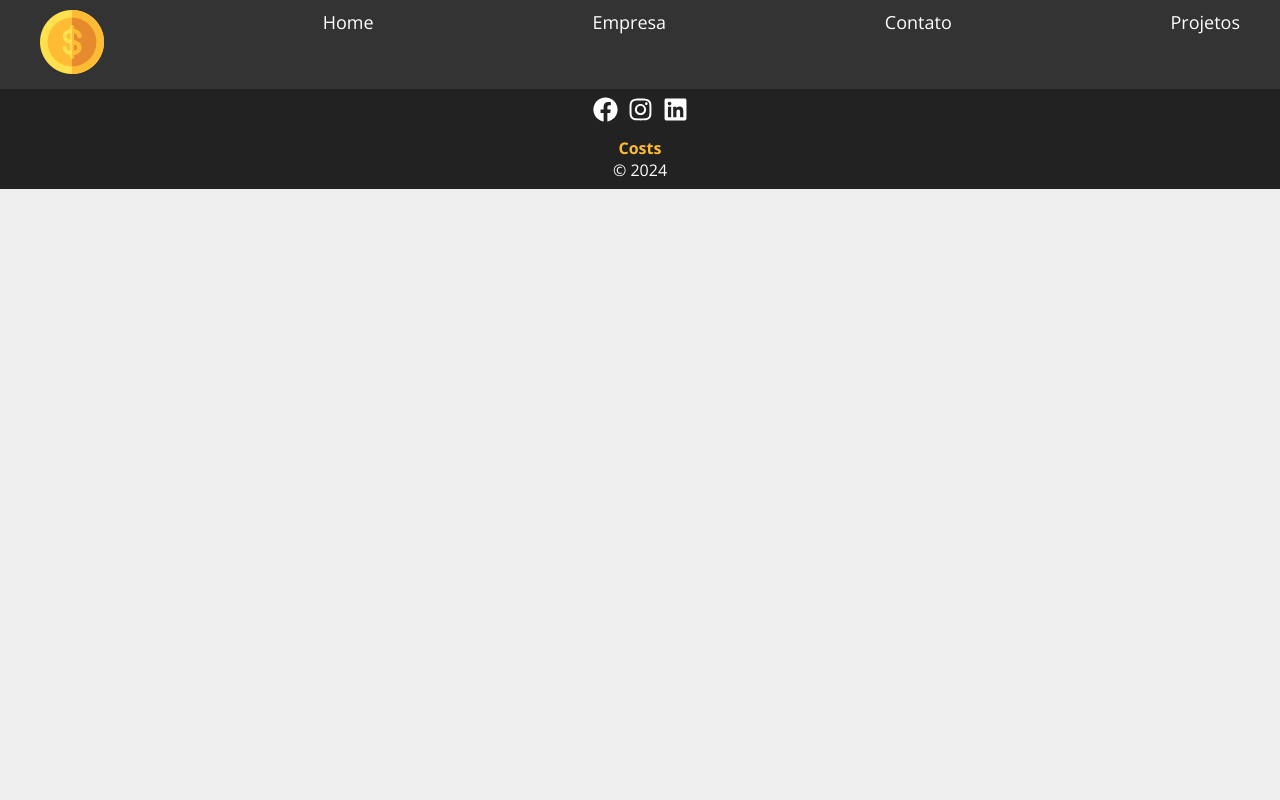
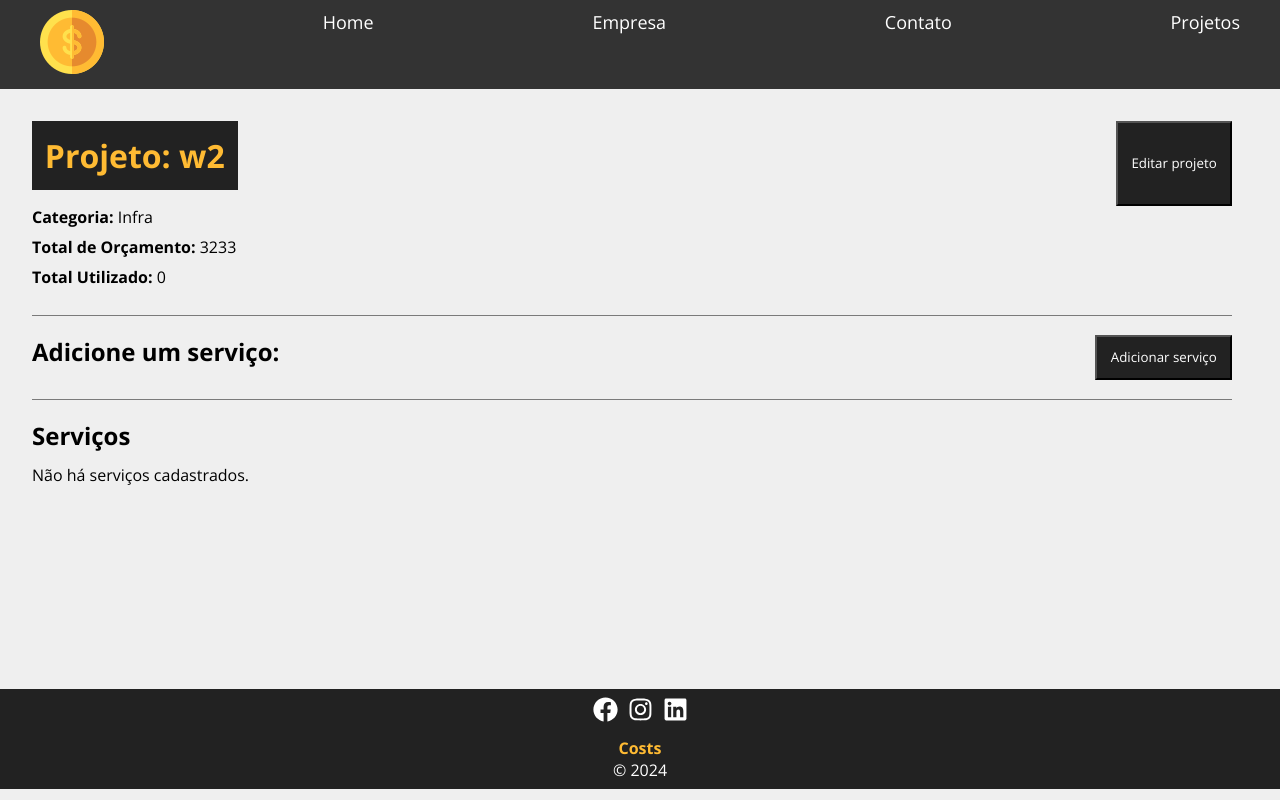
Before and after one commit to gertn1/Gerenciador-de-projetos-, a React (Create React App) app: page /project/e6d2 in a window 1280 px wide. Built offline with nearby package versions, Linux system fonts and the light colour scheme; data requests are answered from the project's data file.

Commit message:
tela de projetos foi acresentada botão editar e adicionar serviço

```diff
--- a/db.json
+++ b/db.json
@@ -12,15 +12,28 @@
       "services": []
     },
     {
-      "id": "59b6",
-      "name": "meu amor",
-      "budget": "10000000",
+      "id": "f2bc",
+      "name": "site de jogos",
+      "budget": "6662",
       "category": {
-        "id": "4",
-        "name": "Planejamento"
+        "id": "1",
+        "name": "Infra"
       },
       "cost": 0,
       "services": []
+    },
+    {
+      "id": "faa6",
+      "name": "projeto atualizado",
+      "budget": "21322",
+      "category": {
+        "id": "2",
+        "name": "Desenvolvimento"
+      },
+      "cost": 3232,
+      "services": [
+
+      ]
     }
   ],
   "categories": [
--- a/src/App.js
+++ b/src/App.js
@@ -8,6 +8,7 @@ import Container from './components/layout/Container';
 import NavBar from './components/layout/NavBar';
 import Footer from './components/layout/Footer';
 import Projects from './components/pages/Projects';
+import Project from './components/pages/Project';
 
 function App() {
   return (
@@ -15,11 +16,13 @@ function App() {
       <NavBar />
 
       <Routes>
-        <Route path="/" element={<Container customClass="min-height"> <Home /> </Container>}/>
+        <Route exact path="/" element={<Container customClass="min-height"> <Home /> </Container>}/>
         <Route path="/company"element={<Container customClass="min-height"><Company /></Container>}/>
         <Route path="/projects"element={<Container customClass="min-height"><Projects/></Container>}/>
         <Route path="/contact"element={<Container customClass="min-height"><Contact /></Container>}/>
         <Route path="/newproject"element={<Container customClass="min-height"><NewProject /></Container>}/>
+        <Route path="/project/:id"element={<Container customClass="min-height"><Project /></Container>}/>
+
       </Routes>
      <Footer />
     </Router>
--- /dev/null
+++ b/src/components/pages/Project.js
@@ -0,0 +1,187 @@
+
+import styles from './Project.module.css';
+import { useParams } from 'react-router-dom';
+import { useState, useEffect } from 'react';
+import Loading from '../layout/Loading';
+import Container from '../layout/Container';
+import ProjectForms from '../project/ProjectForms';
+import Message from '../layout/Message';
+import ServiceForm from '../service/ServiceForm';
+import { parse, v4 as uuidv4 } from 'uuid';
+import ServiceCard from '../service/ServiceCard'
+
+function Project() {
+    const { id } = useParams();
+
+    const [project, setProject] = useState([]);
+    const [services , setServices] = useState([])
+    const [showProjectForm, setShowProjectForm] = useState(false);
+    const [showServiceForm, setShowServiceForm] = useState(false);
+    const [message, setMessage] = useState();
+    const [type, setType] = useState();
+
+    useEffect(() => {
+        setTimeout(() => {
+            fetch(`http://localhost:5000/projects/${id}`, {
+                method: 'GET',
+                headers: {
+                    'Content-Type': 'application/json'
+                },
+            })
+            .then(resp => resp.json())
+            .then((data) => {
+                setProject(data);
+                setServices(data.services)
+            })
+            .catch((err) => console.log);
+        }, 1000);
+    }, [id]);
+
+    function editPost(project) {
+        setMessage('');
+        if (project.budget < project.cost) {
+            setMessage('O orçamento não pode ser menor que o custo do projeto!!');
+            setType('error');
+            return false;
+        }
+        fetch(`http://localhost:5000/projects/${project.id}`, {
+            method: 'PATCH',
+            headers: {
+                'Content-Type': 'application/json',
+            },
+            body: JSON.stringify(project),
+        })
+        .then(resp => resp.json())
+        .then((data) => {
+            setProject(data);
+            setShowProjectForm(false);
+            setMessage('Projeto atualizado!!');
+            setType('success');
+        })
+        .catch(err => console.log(err));
+    }
+
+    function createService(project) {
+        setMessage('x');
+        console.log(message)
+
+        const lastService = project.services[project.services.length - 1];
+
+        lastService.id = uuidv4();
+
+        const lastServiceCost = lastService.cost;
+
+        const newCost = parseFloat(project.cost) + parseFloat(lastServiceCost);
+
+        if (newCost > parseFloat(project.budget)) {
+            setMessage('Orçamento ultrapassado, verifique o valor do serviço');
+            setType('error');
+            project.services.pop();
+            return false;
+        }
+            project.cost = newCost
+
+            fetch(`http://localhost:5000/projects/${project.id}` , {
+                method: 'PATCH',
+                headers: {
+                    'Content-Type ' : 'application/json'
+
+                },
+                 body: JSON.stringify(project)
+
+            })
+            .then((resp) => resp.json())
+            .then((data) => {
+
+               setShowServiceForm(false)
+
+            })
+            .catch((err) => console.log(err))
+
+    }
+
+    function removeService(){
+
+    }
+
+    function toggleProjectForm() {
+        setShowProjectForm(!showProjectForm);
+    }
+
+    function toggleServiceForm() {
+        setShowServiceForm(!showServiceForm);
+    }
+
+    return (
+        <>
+{project.name ? (
+    <div className={styles.project_detalhes}>
+        <Container customClass="column">
+            {message && <Message type={type} msg={message} />}
+            <div className={styles.details_container}>
+                <h1>Projeto: {project.name}</h1>
+                <button className={styles.btn} onClick={toggleProjectForm}>
+                    {!showProjectForm ? 'Editar projeto' : 'Fechar'}
+                </button>
+                {!showProjectForm ? (
+                <div className={styles.project_info}>
+                    <p>
+                        <span>Categoria: </span> {project.category ? project.category.name : ''}
+                    </p>
+                    <p>
+                        <span>Total de Orçamento: </span> {project.budget}
+                    </p>
+                    <p>
+                        <span>Total Utilizado: </span> {project.cost}
+                    </p>
+                </div>
+                ) : (
+                    <div className={styles.project_info}>
+                        <ProjectForms
+                            handleSubmit={editPost}
+                            btnText="Concluir edição"
+                            projectData={project}
+                        />
+                    </div>
+                )}
+            </div>
+            <div className={styles.service_form_container}>
+                <h2>Adicione um serviço: </h2>
+                <button className={styles.btn} onClick={toggleServiceForm}>
+                    {!showServiceForm ? 'Adicionar serviço' : 'Fechar'}
+                </button>
+                <div className={styles.project_info}>
+                    {showServiceForm && (
+                        <ServiceForm
+                            handleSubmit={createService}
+                            btnText="Adicionar Serviço"
+                            projectData={project}
+                        />
+                    )}
+                </div>
+            </div>
+            <h2>Serviços</h2>
+            <Container customClass="start">
+            {services.length > 0 &&
+              services.map((service) => (
+                 <ServiceCard
+                 id={service.id}
+                 name={service.name}
+                 cost={service.cost}
+                 description={service.description}
+                 key={service.id}
+                 handleRemove={removeService}
+               />
+             ))}
+            {services.length === 0 && <p>Não há serviços cadastrados.</p>}
+            </Container>
+        </Container>
+    </div>
+            ) : (
+                <Loading />
+            )}
+        </>
+    );
+}
+
+export default Project;
--- /dev/null
+++ b/src/components/pages/Project.module.css
@@ -0,0 +1,46 @@
+.project_detalhes{
+    padding: 2em;
+}
+.project_detalhes h1,
+.project_detalhes h2,
+.project_detalhes p{
+    margin-bottom: 0.5em;
+}
+.project_detalhes h1 {
+    background-color: #222;
+    color: #ffbb33;
+    padding: .4em;
+}
+
+.project_detalhes span {
+    font-weight: bold;
+
+}
+.details_container,
+.service_form_container {
+    border-bottom: 1px solid #7a7a7a;
+    margin-bottom: 1.2em;
+    padding-bottom: 1.2em;
+    display: flex;
+    justify-content: space-between;
+    flex-wrap: wrap;
+
+}
+.btn{
+    background-color: #222;
+    color: #fff;
+    padding: 0.5em 1em;
+    text-decoration: none;
+    transition: 0.5s;
+    cursor: pointer;
+    max-height: none;
+
+
+}
+.btn:hover {
+    color: #ffbb33;
+
+}
+.project_info {
+    width: 100%;
+}
--- a/src/components/project/ProjectCard.js
+++ b/src/components/project/ProjectCard.js
@@ -21,7 +21,7 @@ function ProjectCard({id, name , budget , category , handleRemove}){
             <span className = {`${styles[category?.toLowerCase() || '']}`}> </span> {category}
             </p>
             <div className={styles.project_card_actions}>
-              <Link to="/">
+              <Link to={`/project/${id}`}>
               <BsPencil /> Editar
               </Link>
                <button onClick={remove}>
--- /dev/null
+++ b/src/components/service/ServiceCard.js
@@ -0,0 +1,30 @@
+
+import { BsFillTrashFill } from 'react-icons/bs'
+import styles from '../project/ProjectCard.module.css';
+
+function ServiceCard({ id, name, cost, description, handleRemove }) {
+
+    const remove = () => {
+        handleRemove(id);
+
+    }
+    return (
+        <div className={styles.project_card}>
+            <h4>{name}</h4>
+             {/* Use outras propriedades conforme necessário */}
+             <p>
+             <span>Custo total</span> R$ {cost}
+             </p>
+             <p>{description}</p>
+             <div className={styles.project_card_actions}>
+                <button onClick={remove}>
+                    <BsFillTrashFill />
+                    Excluir
+                </button>
+             </div>
+
+        </div>
+    );
+}
+
+export default ServiceCard;
--- /dev/null
+++ b/src/components/service/ServiceForm.js
@@ -0,0 +1,50 @@
+import { useState  } from 'react';
+import Input from '../form/Input';
+import SubmitButton from '../form/SubmitButton';
+import styles from '../project/ProjectForms.module.css'
+
+
+function ServiceForm({handleSubmit , btnText , projectData}){
+
+   const [service , setService ] = useState ({})
+
+    function submit(e){
+   e.preventDefault()
+   projectData.services.push(service)
+   handleSubmit(projectData)
+
+    }
+
+    function handleChange(e){
+      setService ({ ...service, [e.target.name]: e.target.value})
+    }
+
+ return (
+    <form onSubmit={submit} className={styles.form}>
+        <Input
+        type="text"
+        text="Nome do serviço"
+        name="name"
+        placeholder="Insira o nome do serviço"
+        handleOnChange={handleChange}
+       />
+        <Input
+        type="number"
+        text="Custo do serviço"
+        name="cost"
+        placeholder="Insira o valor do serviço"
+        handleOnChange={handleChange}
+       />
+        <Input
+        type="text"
+        text="Descrição do serviço"
+        name="description"
+        placeholder="Descreva o serviço"
+        handleOnChange={handleChange}
+       />
+    <SubmitButton text={btnText} />
+    </form>
+ )
+
+}
+export default ServiceForm;
```
